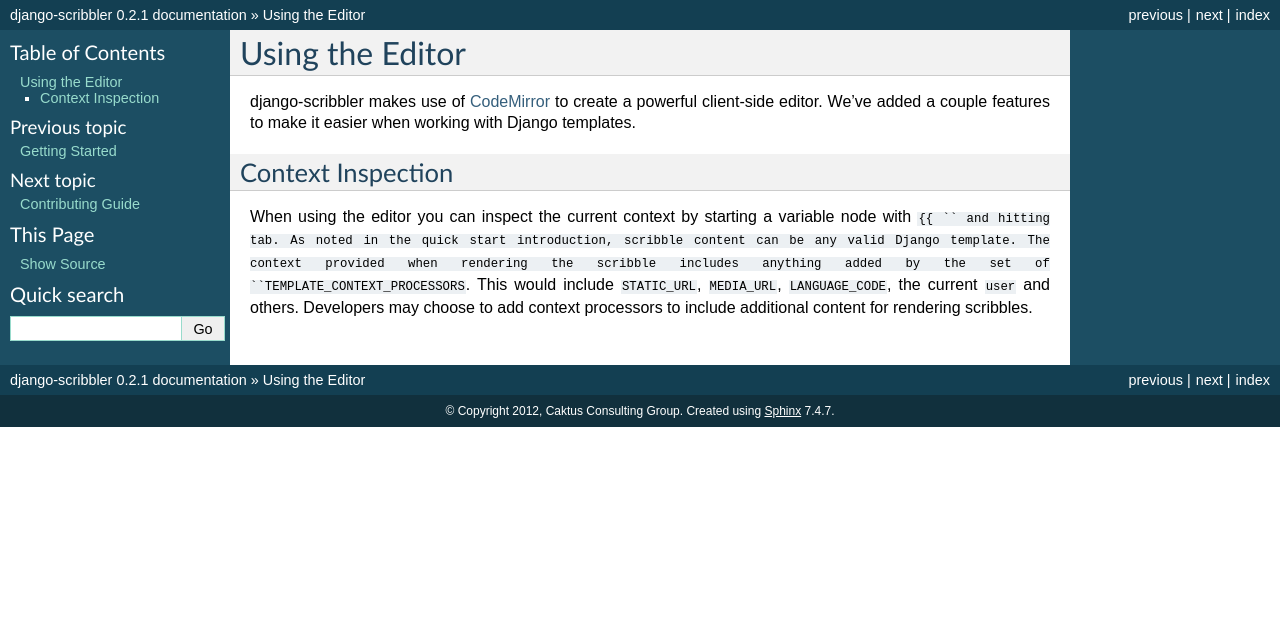
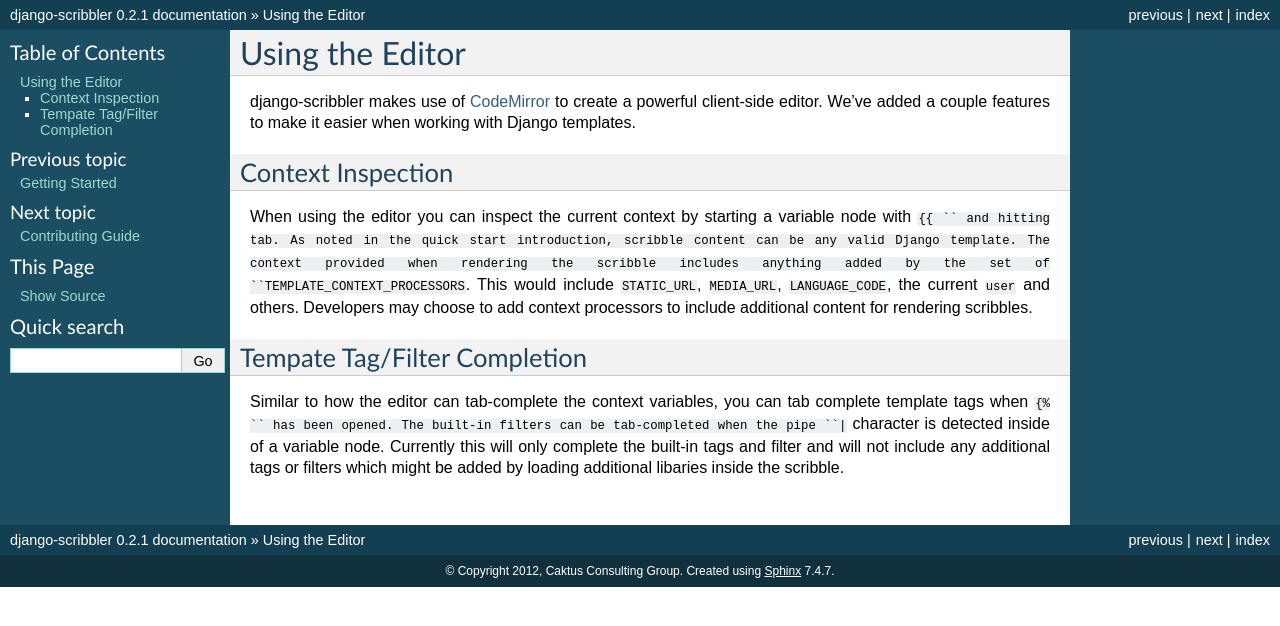
Before and after one commit to caktus/django-scribbler, a Sphinx documentation site: the page built from docs/editor.rst, in a window 1280 px wide. Shown: the top 626 px of the page. Built offline with Sphinx 7.4.7, drawn with Linux system fonts in a browser that asks for light colours.

Commit message:
Documentation notes on editor completion of tags/filters.

```diff
--- a/docs/editor.rst
+++ b/docs/editor.rst
@@ -16,3 +16,13 @@
 ``TEMPLATE_CONTEXT_PROCESSORS``. This would include ``STATIC_URL``, ``MEDIA_URL``,
 ``LANGUAGE_CODE``, the current ``user`` and others. Developers may choose to add
 context processors to include additional content for rendering scribbles.
+
+
+Tempate Tag/Filter Completion
+------------------------------------
+
+Similar to how the editor can tab-complete the context variables, you can tab
+complete template tags when ``{% `` has been opened. The built-in filters can
+be tab-completed when the pipe ``|`` character is detected inside of a variable node.
+Currently this will only complete the built-in tags and filter and will not include any
+additional tags or filters which might be added by loading additional libaries inside the scribble.
```
